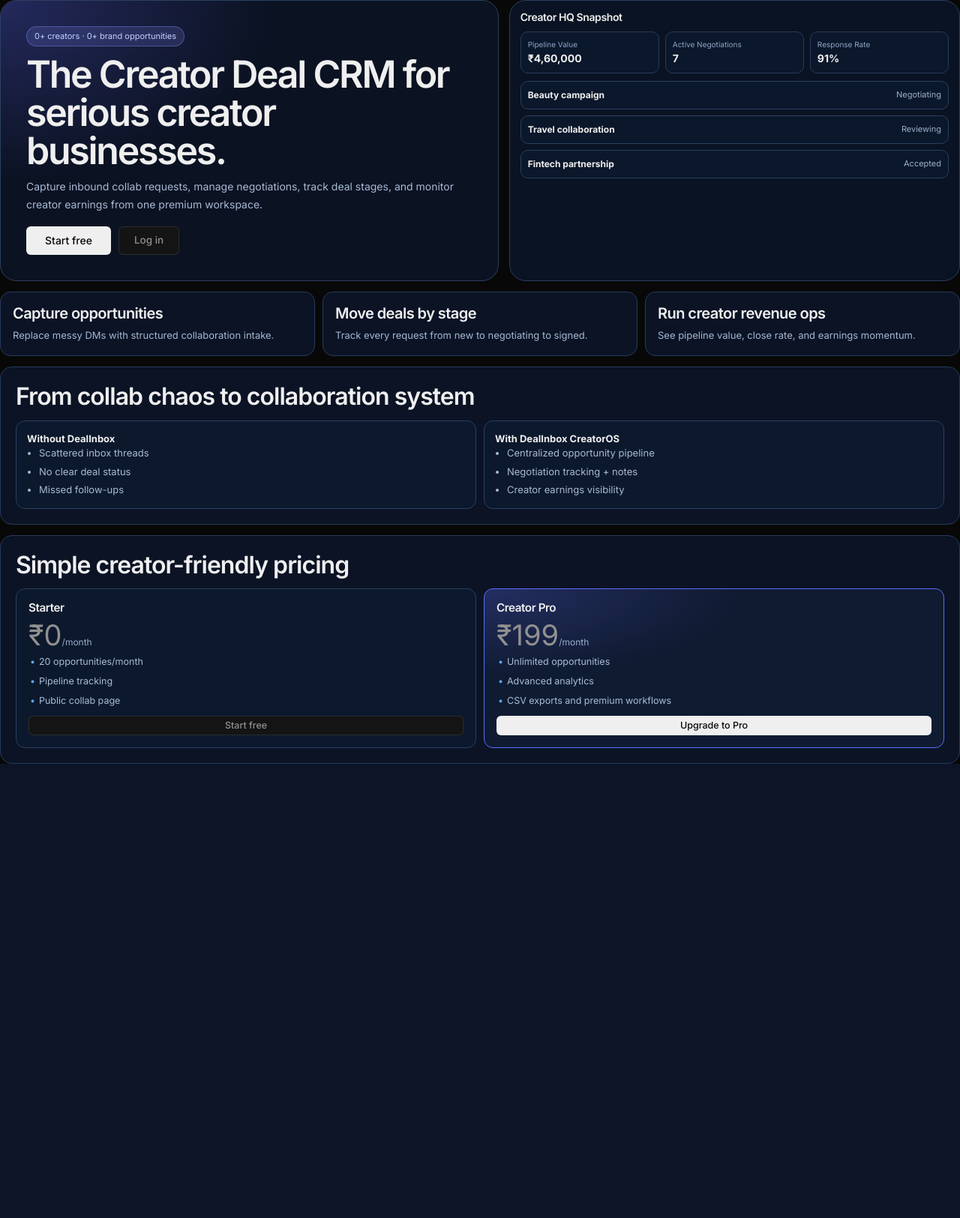
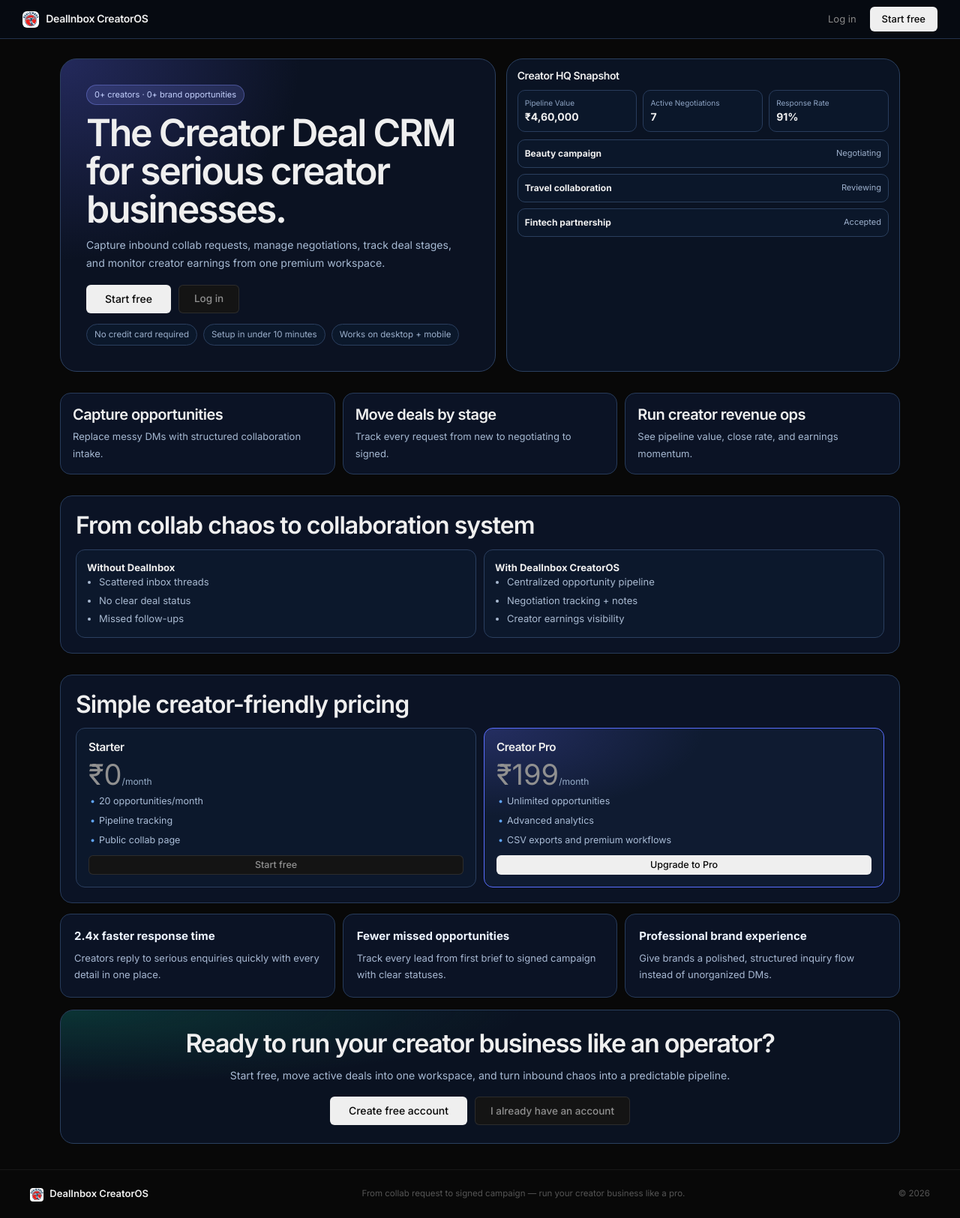
Before and after one commit to rudrasalokhe/dealinbox, a Flask app: page / in a window 1280 px wide. Shown: the whole page at 75% size. Before the commit the page ends 1019 px from the top, so only its background shows below. Run offline with Flask 3, Linux system fonts and the light colour scheme; data that the repository does not hold is empty.

Commit message:
Improve landing page structure and trust-focused sections

```diff
--- a/dealinbox_ui/static/css/style.css
+++ b/dealinbox_ui/static/css/style.css
@@ -547,8 +547,8 @@
 .l-footer-logo { font-size: 14px; font-weight: 600; color: var(--t1); letter-spacing: -.25px; }
 .l-footer-inner span:not(.l-footer-logo) { font-size: 12px; color: var(--t4); }
 .landing-body .flash-container { top: 62px; }
-.landing-body .pub-nav { display: none; }
-.landing-body .g-footer { display: none; }
+.landing-body .pub-nav { display: flex; }
+.landing-body .g-footer { display: block; }
 
 /* ═══ PUBLIC PAGE ═══ */
 .pp-body { background: var(--bg); min-height: 100vh; }
@@ -1133,6 +1133,18 @@
 }
 
 /* ===== server-rendered rebuild layouts ===== */
+
+.mk-shell{max-width:1160px;margin:26px auto 34px;padding:0 20px;display:flex;flex-direction:column;gap:14px}
+.mk-trust-inline{display:flex;flex-wrap:wrap;gap:8px;margin-top:14px}
+.mk-trust-inline span{font-size:11.5px;color:#9cb0cc;background:#0b182b;border:1px solid #2b3f5f;padding:5px 10px;border-radius:999px}
+.mk-proof-grid{display:grid;grid-template-columns:repeat(3,minmax(0,1fr));gap:10px}
+.mk-proof-grid article{background:#0b1325;border:1px solid #273b5a;border-radius:14px;padding:18px}
+.mk-proof-grid strong{display:block;font-size:15px;color:#edf4ff;margin-bottom:6px}
+.mk-proof-grid p{font-size:13px;color:#a7b8d2}
+.mk-cta-band{margin-top:2px;background:radial-gradient(120% 120% at 0% 0%,rgba(16,185,129,.2),transparent 46%),#0a1221;border:1px solid #2a3f5e;border-radius:18px;padding:24px;text-align:center}
+.mk-cta-band h2{font-size:34px;letter-spacing:-.04em;max-width:840px;margin:0 auto 10px}
+.mk-cta-band p{font-size:14px;color:#a8bad3;max-width:760px;margin:0 auto}
+.mk-cta-band .mk-actions{justify-content:center}
 .mk-hero{display:grid;grid-template-columns:1.05fr .95fr;gap:14px}
 .mk-hero-copy{background:radial-gradient(120% 140% at 0% 0%,rgba(99,102,241,.28),transparent 46%),#0b1222;border:1px solid #2c4060;border-radius:22px;padding:34px}
 .mk-chip{display:inline-flex;font-size:11px;background:rgba(129,140,248,.18);border:1px solid rgba(129,140,248,.4);padding:4px 10px;border-radius:999px;color:#c5d2ff;margin-bottom:12px}
@@ -1200,8 +1212,9 @@
   .mk-preview-grid,.db2-stage-grid{grid-template-columns:1fr 1fr}
 }
 @media(max-width:700px){
+  .mk-shell{padding:0 14px;margin-top:14px}
   .mk-hero-copy h1{font-size:34px}
-  .mk-compare h2,.mk-pricing h2{font-size:26px}
+  .mk-compare h2,.mk-pricing h2,.mk-cta-band h2{font-size:26px}
   .db2-hero h1,.op2-head h1{font-size:24px}
-  .mk-preview-grid,.db2-stage-grid{grid-template-columns:1fr}
+  .mk-preview-grid,.db2-stage-grid,.mk-proof-grid{grid-template-columns:1fr}
 }
--- a/dealinbox_ui/templates/index.html
+++ b/dealinbox_ui/templates/index.html
@@ -2,6 +2,7 @@
 {% block title %}DealInbox CreatorOS — Creator Deal CRM{% endblock %}
 {% block body_class %}landing-body{% endblock %}
 {% block content %}
+<div class="mk-shell">
   <section class="mk-hero">
     <div class="mk-hero-copy">
       <span class="mk-chip">{{ total }}+ creators · {{ enq_total }}+ brand opportunities</span>
@@ -10,6 +11,11 @@
       <div class="mk-actions">
         <a href="{{ url_for('signup') }}" class="btn btn-primary btn-xl">Start free</a>
         <a href="{{ url_for('login') }}" class="btn btn-lg">Log in</a>
+      </div>
+      <div class="mk-trust-inline">
+        <span>No credit card required</span>
+        <span>Setup in under 10 minutes</span>
+        <span>Works on desktop + mobile</span>
       </div>
     </div>
     <div class="mk-hero-preview">
@@ -58,4 +64,29 @@
       </article>
     </div>
   </section>
+
+  <section class="mk-proof-grid" aria-label="Creator outcomes">
+    <article>
+      <strong>2.4x faster response time</strong>
+      <p>Creators reply to serious enquiries quickly with every detail in one place.</p>
+    </article>
+    <article>
+      <strong>Fewer missed opportunities</strong>
+      <p>Track every lead from first brief to signed campaign with clear statuses.</p>
+    </article>
+    <article>
+      <strong>Professional brand experience</strong>
+      <p>Give brands a polished, structured inquiry flow instead of unorganized DMs.</p>
+    </article>
+  </section>
+
+  <section class="mk-cta-band">
+    <h2>Ready to run your creator business like an operator?</h2>
+    <p>Start free, move active deals into one workspace, and turn inbound chaos into a predictable pipeline.</p>
+    <div class="mk-actions">
+      <a href="{{ url_for('signup') }}" class="btn btn-primary btn-xl">Create free account</a>
+      <a href="{{ url_for('login') }}" class="btn btn-lg">I already have an account</a>
+    </div>
+  </section>
+</div>
 {% endblock %}
```
Lines whose indentation alone changed are shown as unchanged.
